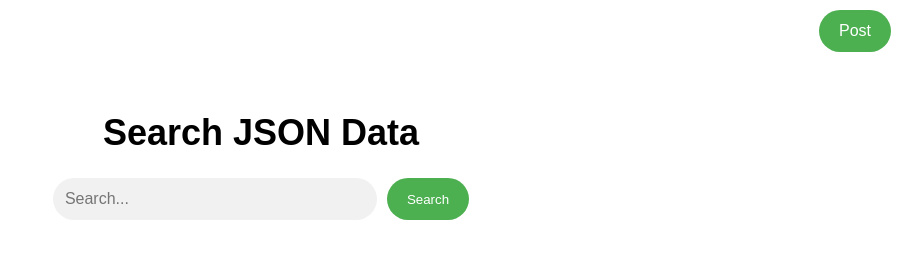
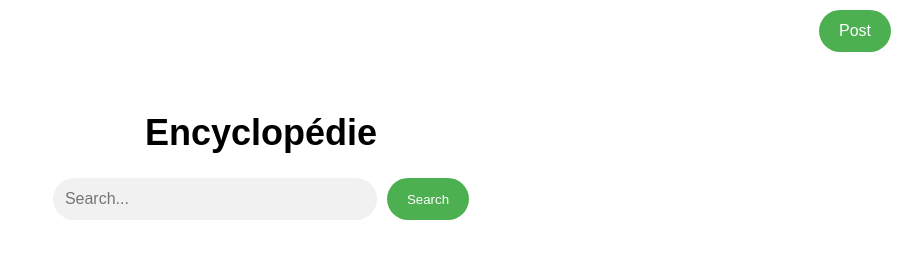
Before and after one commit to Artis84/Encyclopedie, a website: page src/index.html in a window 1280 px wide. Shown: the whole page, without its empty margins (379-1280 px from the left). Drawn offline with Linux system fonts and the light colour scheme.

Commit message:
minor edit

```diff
--- a/src/index.html
+++ b/src/index.html
@@ -11,7 +11,7 @@
             <a href="form">Post</a>
         </nav>
         <div class="container">
-            <h1>Search JSON Data</h1>
+            <h1>Encyclopédie</h1>
             <div class="search-container">
                 <input type="text" id="search-input" placeholder="Search..." />
                 <button type="button" id="search-btn">Search</button>
```
